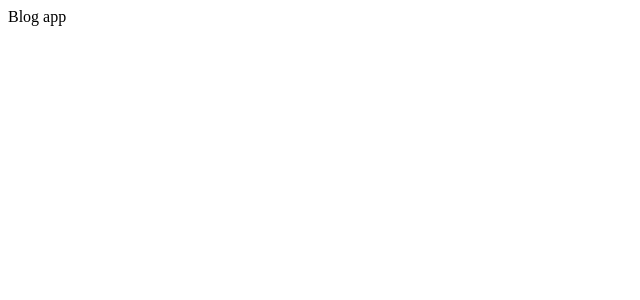
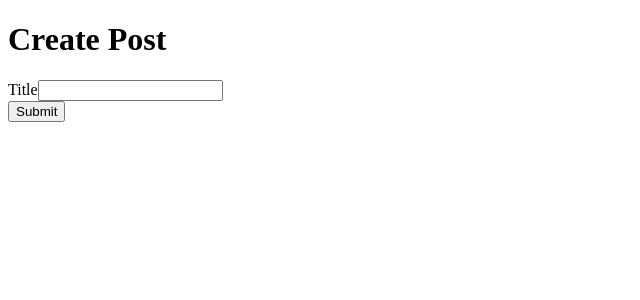
Before and after one commit to jaydenlsf/blog-app, a React (Create React App) app in the folder client/: page / in a window 1280 px wide. Shown: the top 300 px of the page, without its empty margins (0-640 px from the left). Built offline with nearby package versions, Linux system fonts and the light colour scheme; the HTML template or start-up script is replaced by a standard one.

Commit message:
Added create post component

```diff
--- a/client/src/App.js
+++ b/client/src/App.js
@@ -1,7 +1,13 @@
 import React from "react";
+import PostCreate from "./PostCreate";
 
 const App = () => {
-  return <div>Blog app</div>;
+  return (
+    <div className="container">
+      <h1>Create Post</h1>
+      <PostCreate />
+    </div>
+  );
 };
 
 export default App;
```
